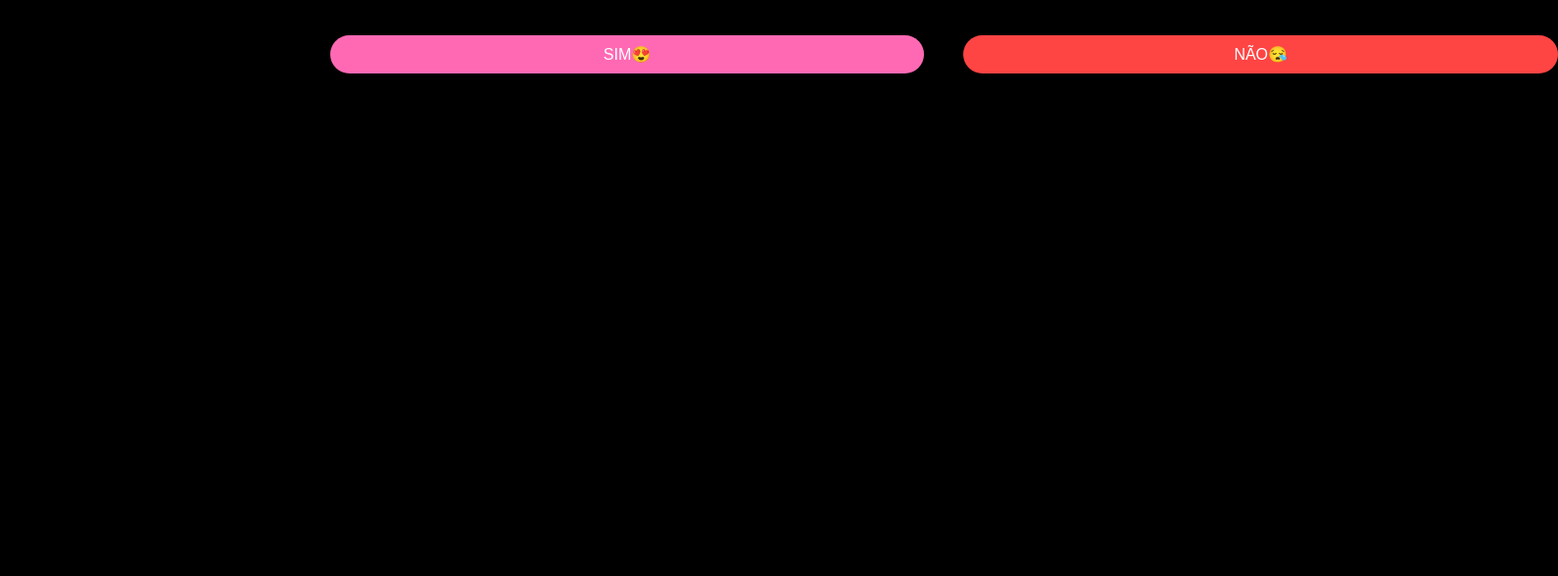
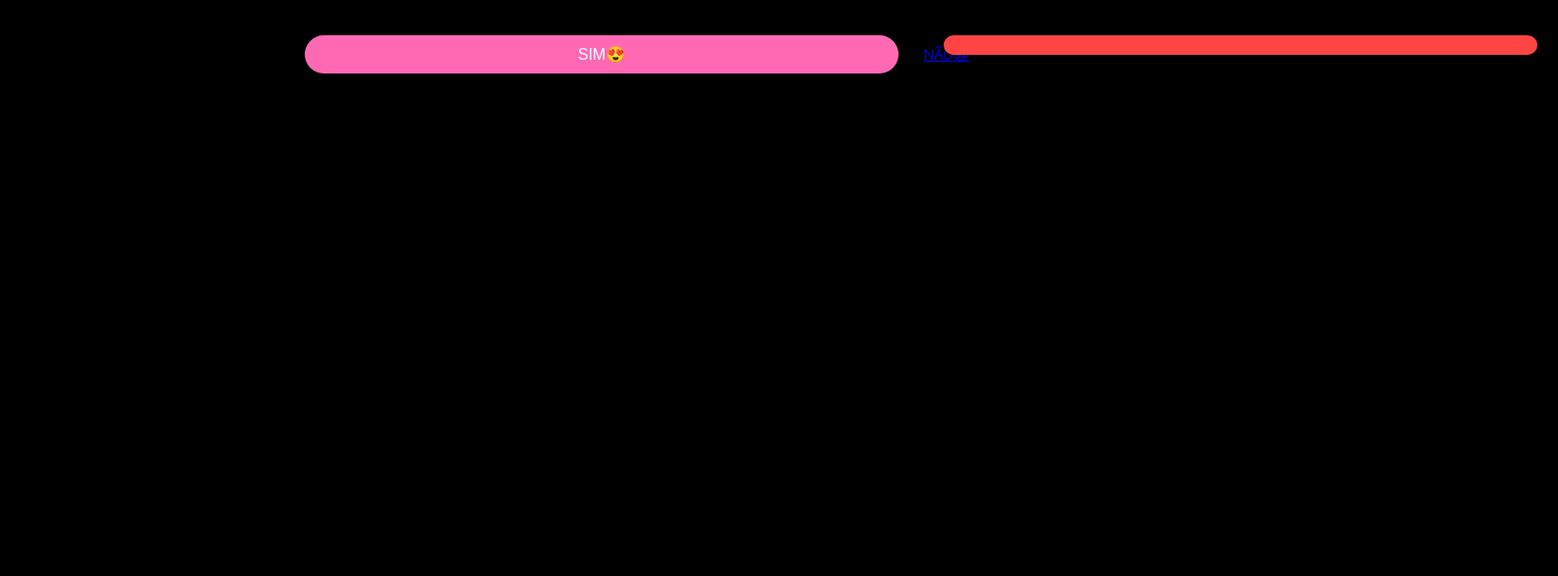
Before and after one commit to sitesdev56/pedido-de-namoro, a plain HTML site: page index.html in a window 1280 px wide. Shown: the part 212-800 px from the top of the page at 98% size, 1590 px wide, since content can reach past the window. Drawn offline with Linux system fonts and the light colour scheme.

Commit message:
Add files via upload

```diff
--- a/index.html
+++ b/index.html
@@ -57,7 +57,7 @@
 <body>
     <h1>Você quer namorar cmg?💘</h1>
     <a href="sim.html"> <button class="btn yes">SIM😍</button></a>
-    <a href="nao.html"><button class="btn no" id="noBtn">NÃO😪</button></a>
+    <a href="nao.html"><button class="btn no" id="noBtn"></button>NÃO😪</a>
     <script>
         // Função para mover o botão "NÃO" para uma posição aleatória
         const nobtn = document.getElementById('noBtn');
```
